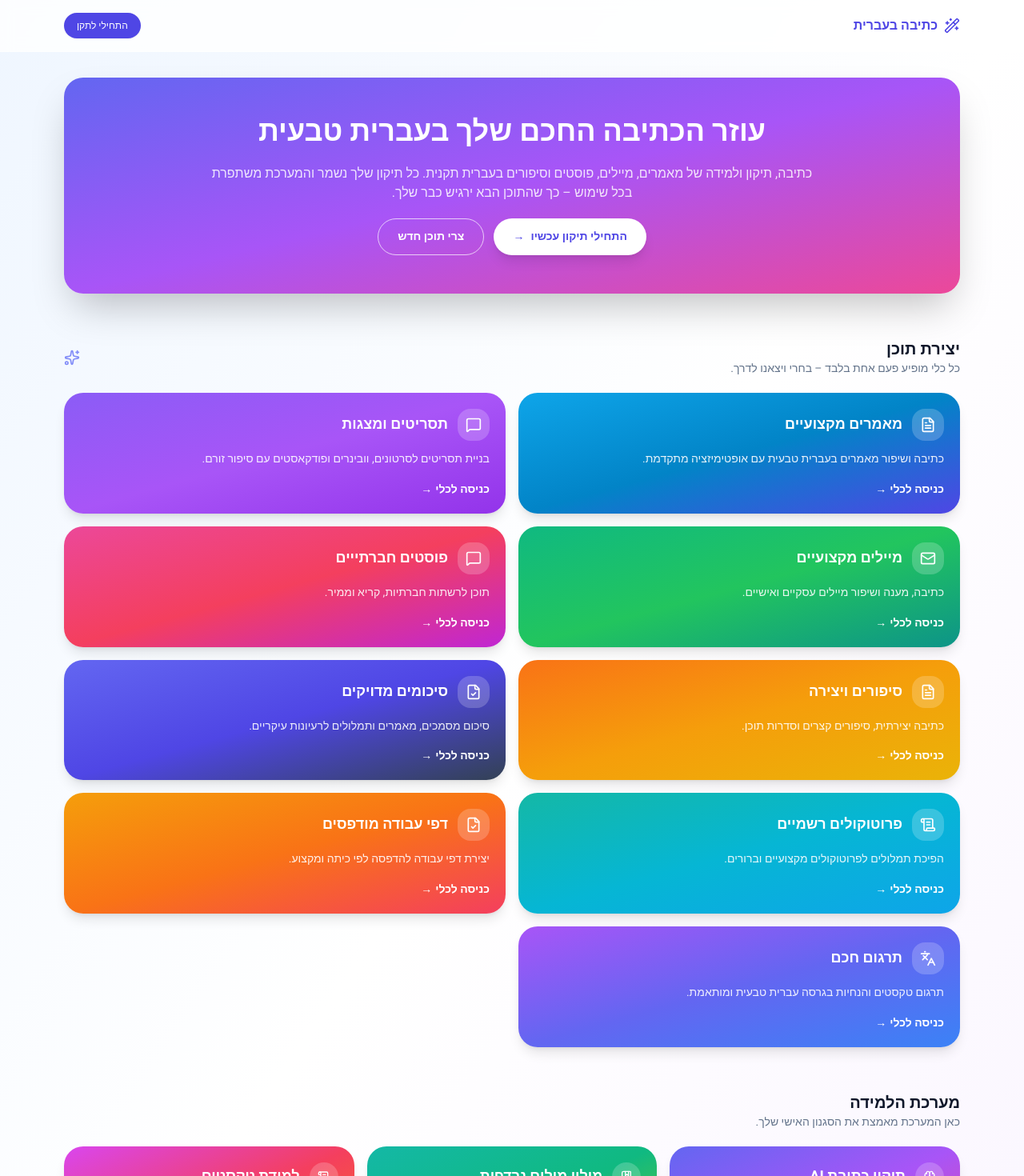
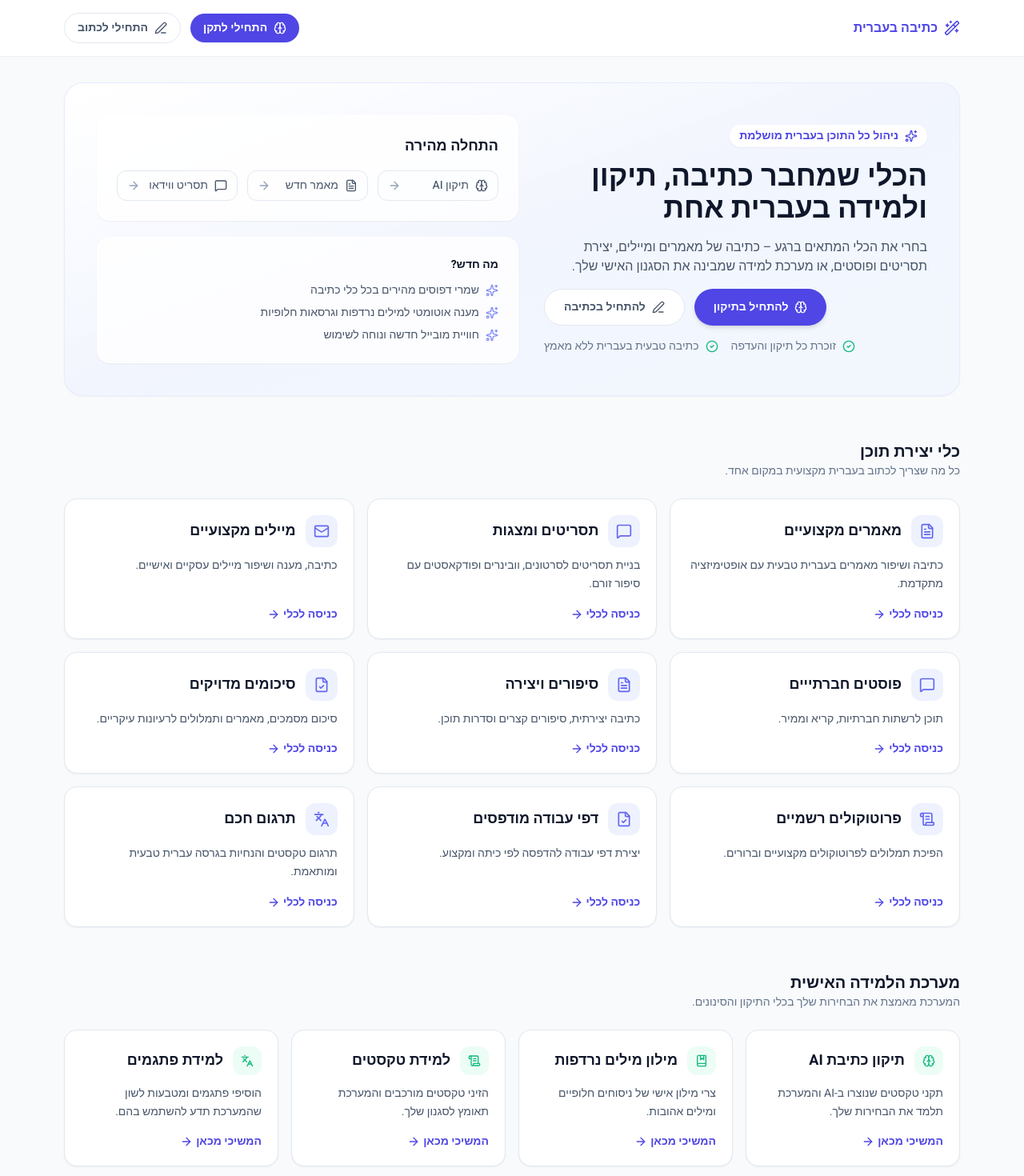
Before and after one commit to liatbenshai/ktiva-evrit, a Next.js app: page /dashboard in a window 1280 px wide. Shown: the top 1470 px of the page at 80% size. Built offline with nearby package versions, Linux system fonts and the light colour scheme.

Commit message:
Redesign dashboard homepage for clarity

```diff
--- a/app/(dashboard)/dashboard/page.tsx
+++ b/app/(dashboard)/dashboard/page.tsx
@@ -12,6 +12,9 @@ import {
   ScrollText,
   Sparkles,
   Wand2,
+  CheckCircle2,
+  ArrowRight,
+  PenLine,
 } from 'lucide-react';
 
 const creationCards = [
@@ -113,109 +116,197 @@ const learningCards = [
 
 export default function DashboardPage() {
   return (
-    <div dir="rtl" className="min-h-screen bg-gradient-to-br from-blue-50 via-white to-purple-50">
-      <header className="sticky top-0 z-30 border-b border-white/40 bg-white/80 backdrop-blur">
-        <div className="mx-auto flex w-full max-w-6xl items-center justify-between px-4 py-4">
-          <div className="flex items-center gap-2 text-indigo-600">
+    <div dir="rtl" className="min-h-screen bg-slate-50">
+      <header className="sticky top-0 z-40 border-b border-slate-200/60 bg-white/90 backdrop-blur">
+        <div className="mx-auto flex w-full max-w-6xl items-center justify-between px-4 py-3 sm:py-4">
+          <Link href="/dashboard" className="flex items-center gap-2 text-indigo-600 hover:text-indigo-700">
             <Wand2 className="h-5 w-5" />
-            <span className="text-sm font-semibold sm:text-base">כתיבה בעברית</span>
-          </div>
+            <span className="text-base font-semibold">כתיבה בעברית</span>
+          </Link>
+          <div className="flex items-center gap-2 sm:gap-3">
             <Link
               href="/dashboard/ai-correction"
-            className="rounded-full bg-indigo-600 px-4 py-2 text-xs font-medium text-white shadow-sm transition hover:bg-indigo-700"
+              className="inline-flex items-center gap-2 rounded-full bg-indigo-600 px-4 py-2 text-sm font-semibold text-white shadow-sm transition hover:bg-indigo-700"
             >
+              <Brain className="h-4 w-4" />
               התחילי לתקן
             </Link>
+            <Link
+              href="/dashboard/articles"
+              className="hidden items-center gap-2 rounded-full border border-slate-200 px-4 py-2 text-sm font-semibold text-slate-600 transition hover:border-slate-300 hover:text-slate-700 sm:inline-flex"
+            >
+              <PenLine className="h-4 w-4" />
+              התחילי לכתוב
+            </Link>
+          </div>
         </div>
       </header>
 
       <main className="mx-auto w-full max-w-6xl px-4 pb-16">
-        <section className="mt-8 rounded-3xl bg-gradient-to-br from-indigo-500 via-purple-500 to-pink-500 p-8 text-white shadow-2xl sm:p-12">
-          <div className="mx-auto flex max-w-3xl flex-col items-center gap-5 text-center">
-            <h1 className="text-3xl font-bold leading-tight sm:text-4xl">
-              עוזר הכתיבה החכם שלך בעברית טבעית
+        <section className="mt-8 rounded-3xl border border-indigo-100/70 bg-gradient-to-br from-white via-indigo-50/60 to-blue-50/60 p-6 shadow-sm sm:p-10">
+          <div className="grid gap-8 sm:grid-cols-[minmax(0,1fr)_minmax(0,1.1fr)] sm:items-center">
+            <div className="space-y-4 text-center sm:text-right">
+              <span className="inline-flex items-center gap-2 rounded-full bg-white px-3 py-1 text-xs font-semibold text-indigo-600 shadow-sm sm:text-sm">
+                <Sparkles className="h-4 w-4" /> ניהול כל התוכן בעברית מושלמת
+              </span>
+              <h1 className="text-3xl font-bold leading-tight text-slate-900 sm:text-4xl">
+                הכלי שמחבר כתיבה, תיקון ולמידה בעברית אחת
               </h1>
-            <p className="text-sm text-white/85 sm:text-base">
-              כתיבה, תיקון ולמידה של מאמרים, מיילים, פוסטים וסיפורים בעברית תקנית. כל תיקון שלך נשמר והמערכת משתפרת בכל שימוש – כך שהתוכן הבא ירגיש כבר שלך.
+              <p className="text-sm text-slate-600 sm:text-base">
+                בחרי את הכלי המתאים ברגע – כתיבה של מאמרים ומיילים, יצירת תסריטים ופוסטים, או מערכת למידה שמבינה את הסגנון האישי שלך.
               </p>
-            <div className="flex flex-col gap-3 sm:flex-row">
+              <div className="flex flex-col gap-3 sm:flex-row sm:justify-end">
                 <Link
                   href="/dashboard/ai-correction"
-                className="inline-flex items-center justify-center gap-2 rounded-full bg-white px-6 py-3 text-sm font-semibold text-indigo-600 shadow-lg transition hover:-translate-y-0.5 hover:shadow-xl"
+                  className="inline-flex items-center justify-center gap-2 rounded-full bg-indigo-600 px-6 py-3 text-sm font-semibold text-white shadow-md transition hover:-translate-y-0.5 hover:bg-indigo-700 hover:shadow-lg"
                 >
-                התחילי תיקון עכשיו
-                <span aria-hidden>→</span>
+                  <Brain className="h-4 w-4" />
+                  להתחיל בתיקון
                 </Link>
                 <Link
                   href="/dashboard/articles"
-                className="inline-flex items-center justify-center gap-2 rounded-full border border-white/70 px-6 py-3 text-sm font-semibold text-white transition hover:border-white hover:bg-white/10"
+                  className="inline-flex items-center justify-center gap-2 rounded-full border border-slate-200 bg-white px-6 py-3 text-sm font-semibold text-slate-600 transition hover:border-slate-300 hover:text-slate-700"
                 >
-                צרי תוכן חדש
+                  <PenLine className="h-4 w-4" />
+                  להתחיל בכתיבה
                 </Link>
+              </div>
+              <div className="flex flex-wrap justify-center gap-4 sm:justify-end">
+                <div className="flex items-center gap-2 text-xs text-slate-500 sm:text-sm">
+                  <CheckCircle2 className="h-4 w-4 text-emerald-500" />
+                  זוכרת כל תיקון והעדפה
+                </div>
+                <div className="flex items-center gap-2 text-xs text-slate-500 sm:text-sm">
+                  <CheckCircle2 className="h-4 w-4 text-emerald-500" />
+                  כתיבה טבעית בעברית ללא מאמץ
+                </div>
+              </div>
+            </div>
+            <div className="grid gap-4 sm:gap-5">
+              <div className="rounded-2xl border border-white/70 bg-white/80 p-4 shadow-sm sm:p-6">
+                <h2 className="text-base font-semibold text-slate-900 sm:text-lg">התחלה מהירה</h2>
+                <div className="mt-4 grid grid-cols-1 gap-3 sm:grid-cols-3">
+                  {[
+                    { label: 'תיקון AI', href: '/dashboard/ai-correction', icon: Brain },
+                    { label: 'מאמר חדש', href: '/dashboard/articles', icon: FileText },
+                    { label: 'תסריט ווידאו', href: '/dashboard/scripts', icon: MessageSquare },
+                  ].map((item) => (
+                    <Link
+                      key={item.href}
+                      href={item.href}
+                      className="group flex items-center justify-between rounded-xl border border-slate-200 px-3 py-2 text-sm font-medium text-slate-600 transition hover:border-indigo-200 hover:text-indigo-600"
+                    >
+                      <span className="flex items-center gap-2">
+                        <item.icon className="h-4 w-4" />
+                        {item.label}
+                      </span>
+                      <ArrowRight className="h-4 w-4 text-slate-400 transition group-hover:translate-x-0.5 group-hover:text-indigo-500" />
+                    </Link>
+                  ))}
+                </div>
+              </div>
+              <div className="rounded-2xl border border-white/70 bg-white/80 p-4 shadow-sm sm:p-6">
+                <h3 className="text-sm font-semibold text-slate-900">מה חדש?</h3>
+                <ul className="mt-3 space-y-2 text-xs text-slate-600 sm:text-sm">
+                  <li className="flex items-center gap-2">
+                    <Sparkles className="h-4 w-4 text-indigo-400" />
+                    שמרי דפוסים מהירים בכל כלי כתיבה
+                  </li>
+                  <li className="flex items-center gap-2">
+                    <Sparkles className="h-4 w-4 text-indigo-400" />
+                    מענה אוטומטי למילים נרדפות וגרסאות חלופיות
+                  </li>
+                  <li className="flex items-center gap-2">
+                    <Sparkles className="h-4 w-4 text-indigo-400" />
+                    חוויית מובייל חדשה ונוחה לשימוש
+                  </li>
+                </ul>
+              </div>
             </div>
           </div>
         </section>
 
-        <section className="mt-14 space-y-5">
+        <section className="mt-14 space-y-6">
           <div className="flex items-center justify-between text-slate-900">
             <div>
-              <h2 className="text-lg font-semibold sm:text-xl">יצירת תוכן</h2>
-              <p className="text-xs text-slate-500 sm:text-sm">כל כלי מופיע פעם אחת בלבד – בחרי ויצאנו לדרך.</p>
+              <h2 className="text-lg font-semibold sm:text-xl">כלי יצירת תוכן</h2>
+              <p className="text-xs text-slate-500 sm:text-sm">כל מה שצריך לכתוב בעברית מקצועית במקום אחד.</p>
             </div>
-            <Sparkles className="hidden h-5 w-5 text-indigo-400 sm:block" aria-hidden />
           </div>
 
-          <div className="grid grid-cols-1 gap-4 sm:grid-cols-2">
-            {creationCards.map(({ title, description, icon: Icon, href, gradient }) => (
+          <div className="grid grid-cols-1 gap-4 sm:grid-cols-2 lg:grid-cols-3">
+            {creationCards.map(({ title, description, icon: Icon, href }) => (
               <Link
                 key={href}
                 href={href}
-                className={`group flex h-full flex-col justify-between rounded-3xl bg-gradient-to-br ${gradient} p-5 shadow-lg transition hover:-translate-y-1 hover:shadow-xl focus-visible:outline-none focus-visible:ring-2 focus-visible:ring-white/70 focus-visible:ring-offset-2 focus-visible:ring-offset-slate-100`}
+                className="group flex h-full flex-col justify-between rounded-2xl border border-slate-200 bg-white p-5 shadow-sm transition hover:-translate-y-1 hover:border-indigo-200 hover:shadow-lg"
               >
-                <div className="flex items-center gap-3 text-white">
-                  <span className="flex h-10 w-10 items-center justify-center rounded-2xl bg-white/20 text-white">
+                <div className="flex items-center gap-3 text-slate-900">
+                  <span className="flex h-10 w-10 items-center justify-center rounded-xl bg-indigo-50 text-indigo-500">
                     <Icon className="h-5 w-5" />
                   </span>
                   <h3 className="text-base font-semibold sm:text-lg">{title}</h3>
                 </div>
-                <p className="mt-3 flex-1 text-sm leading-relaxed text-white/90">{description}</p>
-                <span className="mt-4 inline-flex items-center gap-1 text-sm font-semibold text-white transition group-hover:gap-2">
+                <p className="mt-3 flex-1 text-sm leading-relaxed text-slate-600">{description}</p>
+                <span className="mt-4 inline-flex items-center gap-1 text-sm font-semibold text-indigo-600 transition group-hover:gap-2">
                   כניסה לכלי
-                  <span aria-hidden>→</span>
+                  <ArrowRight className="h-4 w-4" />
                 </span>
               </Link>
             ))}
           </div>
         </section>
 
-        <section className="mt-14 space-y-5">
+        <section className="mt-14 space-y-6">
           <div className="flex items-center justify-between text-slate-900">
             <div>
-              <h2 className="text-lg font-semibold sm:text-xl">מערכת הלמידה</h2>
-              <p className="text-xs text-slate-500 sm:text-sm">כאן המערכת מאמצת את הסגנון האישי שלך.</p>
+              <h2 className="text-lg font-semibold sm:text-xl">מערכת הלמידה האישית</h2>
+              <p className="text-xs text-slate-500 sm:text-sm">המערכת מאמצת את הבחירות שלך בכלי התיקון והסינונים.</p>
             </div>
           </div>
 
-          <div className="grid grid-cols-1 gap-4 sm:grid-cols-3">
-            {learningCards.map(({ title, description, icon: Icon, href, gradient }) => (
+          <div className="grid grid-cols-1 gap-4 sm:grid-cols-2 lg:grid-cols-4">
+            {learningCards.map(({ title, description, icon: Icon, href }) => (
               <Link
                 key={href}
                 href={href}
-                className={`group flex h-full flex-col justify-between rounded-3xl bg-gradient-to-br ${gradient} p-5 shadow-lg transition hover:-translate-y-1 hover:shadow-xl focus-visible:outline-none focus-visible:ring-2 focus-visible:ring-white/70 focus-visible:ring-offset-2 focus-visible:ring-offset-slate-100`}
+                className="group flex h-full flex-col justify-between rounded-2xl border border-slate-200 bg-white p-5 shadow-sm transition hover:-translate-y-1 hover:border-indigo-200 hover:shadow-lg"
               >
-                <div className="flex items-center gap-3 text-white">
-                  <span className="flex h-9 w-9 items-center justify-center rounded-full bg-white/20 text-white">
+                <div className="flex items-center gap-3 text-slate-900">
+                  <span className="flex h-9 w-9 items-center justify-center rounded-xl bg-emerald-50 text-emerald-500">
                     <Icon className="h-4 w-4" />
                   </span>
                   <h3 className="text-base font-semibold sm:text-lg">{title}</h3>
                 </div>
-                <p className="mt-3 flex-1 text-sm leading-relaxed text-white/90">{description}</p>
-                <span className="mt-4 inline-flex items-center gap-1 text-sm font-semibold text-white transition group-hover:gap-2">
+                <p className="mt-3 flex-1 text-sm leading-relaxed text-slate-600">{description}</p>
+                <span className="mt-4 inline-flex items-center gap-1 text-sm font-semibold text-indigo-600 transition group-hover:gap-2">
                   המשיכי מכאן
-                  <span aria-hidden>→</span>
+                  <ArrowRight className="h-4 w-4" />
                 </span>
               </Link>
             ))}
+          </div>
+        </section>
+
+        <section className="mt-16 rounded-3xl border border-slate-200 bg-white px-6 py-8 text-center shadow-sm sm:px-10 sm:py-12">
+          <h2 className="text-2xl font-semibold text-slate-900 sm:text-3xl">מוכנה להתחיל כתיבה חכמה בעברית?</h2>
+          <p className="mt-2 text-sm text-slate-600 sm:text-base">
+            הצטרפי לאלפי כותבים שכבר שדרגו את התהליכים שלהם עם מערכת שמבינה עברית טבעית ומותאמת אישית.
+          </p>
+          <div className="mt-6 flex flex-col items-center justify-center gap-3 sm:flex-row">
+            <Link
+              href="/dashboard/ai-correction"
+              className="inline-flex items-center gap-2 rounded-full bg-indigo-600 px-6 py-3 text-sm font-semibold text-white shadow-md transition hover:bg-indigo-700"
+            >
+              להתחיל בתיקון
+              <ArrowRight className="h-4 w-4" />
+            </Link>
+            <Link
+              href="/dashboard/articles"
+              className="inline-flex items-center gap-2 rounded-full border border-slate-200 px-6 py-3 text-sm font-semibold text-slate-600 transition hover:border-slate-300 hover:text-slate-700"
+            >
+              לעבור לכתיבה
+            </Link>
           </div>
         </section>
       </main>
```
Lines whose indentation alone changed are shown as unchanged.
